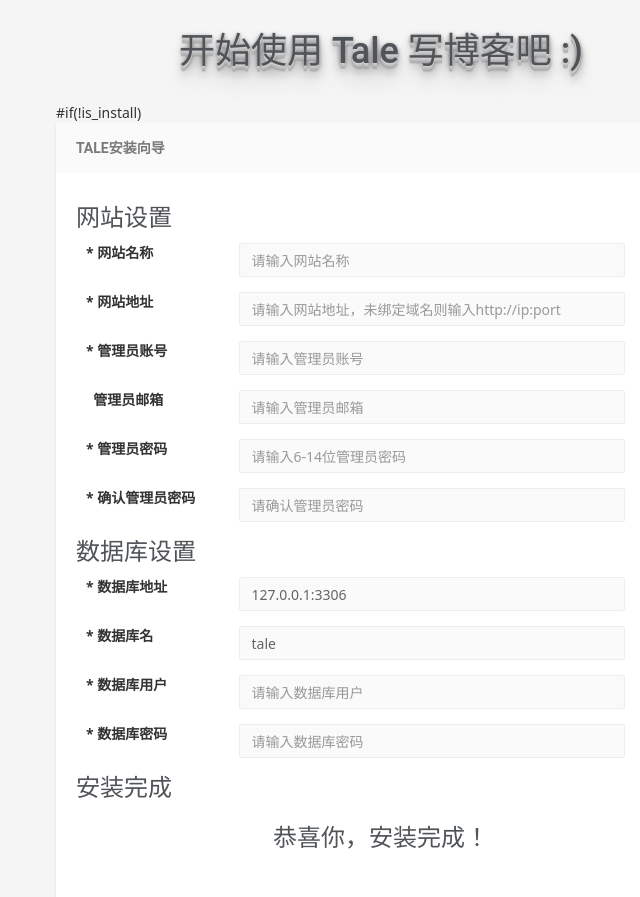
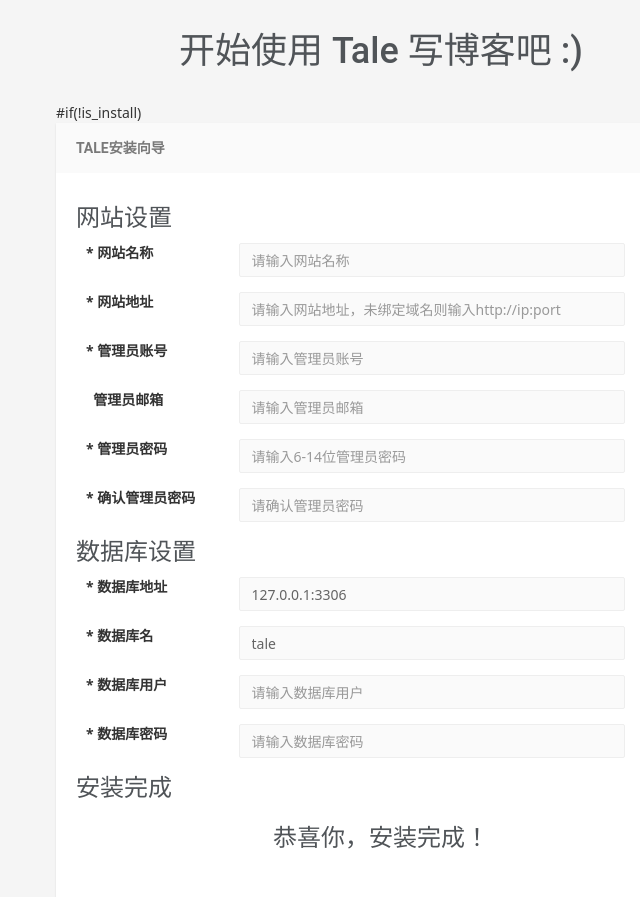
Before and after one commit to otale/tale, a Spring app: template src/main/resources/templates/install.html in a window 1280 px wide. Shown: the top 897 px of the page, without its empty margins (259-899 px from the left). Run offline with Thymeleaf, Linux system fonts and the light colour scheme; the template is opened without the code that fills it, so the values that code supplies are empty; the project's own start-up code is not run, and a stand-in starts its controllers and pages; some libraries are stand-ins or nearby versions.

Commit message:
🦄 update cool install page

```diff
--- a/src/main/resources/templates/install.html
+++ b/src/main/resources/templates/install.html
@@ -10,19 +10,33 @@
     <link href="/static/admin/css/style.min.css" rel="stylesheet" type="text/css">
     <link href="//cdn.bootcss.com/limonte-sweetalert2/6.4.1/sweetalert2.min.css" rel="stylesheet">
     <style>
-        .home-text span{
-            text-shadow: 0 1px 0 #ccc,
-            0 2px 0 #c9c9c9,
-            0 3px 0 #bbb,
-            0 4px 0 #b9b9b9,
-            0 5px 0 #aaa,
-            0 6px 1px rgba(0,0,0,.1),
-            0 0 5px rgba(0,0,0,.1),
-            0 1px 3px rgba(0,0,0,.3),
-            0 3px 5px rgba(0,0,0,.2),
-            0 5px 10px rgba(0,0,0,.25),
-            0 10px 10px rgba(0,0,0,.2),
-            0 20px 20px rgba(0,0,0,.15);
+        body,html {
+            background-image: url(/static/admin/images/bg/${random(5, '.png')});
+        }
+        .home-text {
+            -webkit-box-sizing: content-box;
+            -moz-box-sizing: content-box;
+            box-sizing: content-box;
+            cursor: pointer;
+            border: none;
+            font: normal 36px/normal "Passero One", Helvetica, sans-serif;
+            color: rgba(255,255,255,1);
+            text-align: center;
+            -o-text-overflow: clip;
+            text-overflow: clip;
+            text-shadow: 0 1px 0 rgb(204,204,204) , 0 2px 0 rgb(201,201,201) , 0 3px 0 rgb(187,187,187) , 0 4px 0 rgb(185,185,185) , 0 5px 0 rgb(170,170,170) , 0 6px 1px rgba(0,0,0,0.0980392) , 0 0 5px rgba(0,0,0,0.0980392) , 0 1px 3px rgba(0,0,0,0.298039) , 0 3px 5px rgba(0,0,0,0.2) , 0 5px 10px rgba(0,0,0,0.247059) , 0 10px 10px rgba(0,0,0,0.2) , 0 20px 20px rgba(0,0,0,0.14902) ;
+            -webkit-transition: all 300ms cubic-bezier(0.42, 0, 0.58, 1);
+            -moz-transition: all 300ms cubic-bezier(0.42, 0, 0.58, 1);
+            -o-transition: all 300ms cubic-bezier(0.42, 0, 0.58, 1);
+            transition: all 300ms cubic-bezier(0.42, 0, 0.58, 1);
+        }
+        .home-text:hover {
+            color: rgba(106,107,106,1);
+            text-shadow: 0 1px 0 rgba(255,255,255,1) , 0 2px 0 rgba(255,255,255,1) , 0 3px 0 rgba(255,255,255,1) , 0 4px 0 rgba(255,255,255,1) , 0 5px 0 rgba(255,255,255,1) , 0 6px 1px rgba(0,0,0,0.0980392) , 0 0 5px rgba(0,0,0,0.0980392) , 0 1px 3px rgba(0,0,0,0.298039) , 0 3px 5px rgba(0,0,0,0.2) , 0 -5px 10px rgba(0,0,0,0.247059) , 0 -7px 10px rgba(0,0,0,0.2) , 0 -15px 20px rgba(0,0,0,0.14902) ;
+            -webkit-transition: all 200ms cubic-bezier(0.42, 0, 0.58, 1) 10ms;
+            -moz-transition: all 200ms cubic-bezier(0.42, 0, 0.58, 1) 10ms;
+            -o-transition: all 200ms cubic-bezier(0.42, 0, 0.58, 1) 10ms;
+            transition: all 200ms cubic-bezier(0.42, 0, 0.58, 1) 10ms;
         }
     </style>
     <!-- HTML5 Shim and Respond.js IE8 support of HTML5 elements and media queries -->
```
